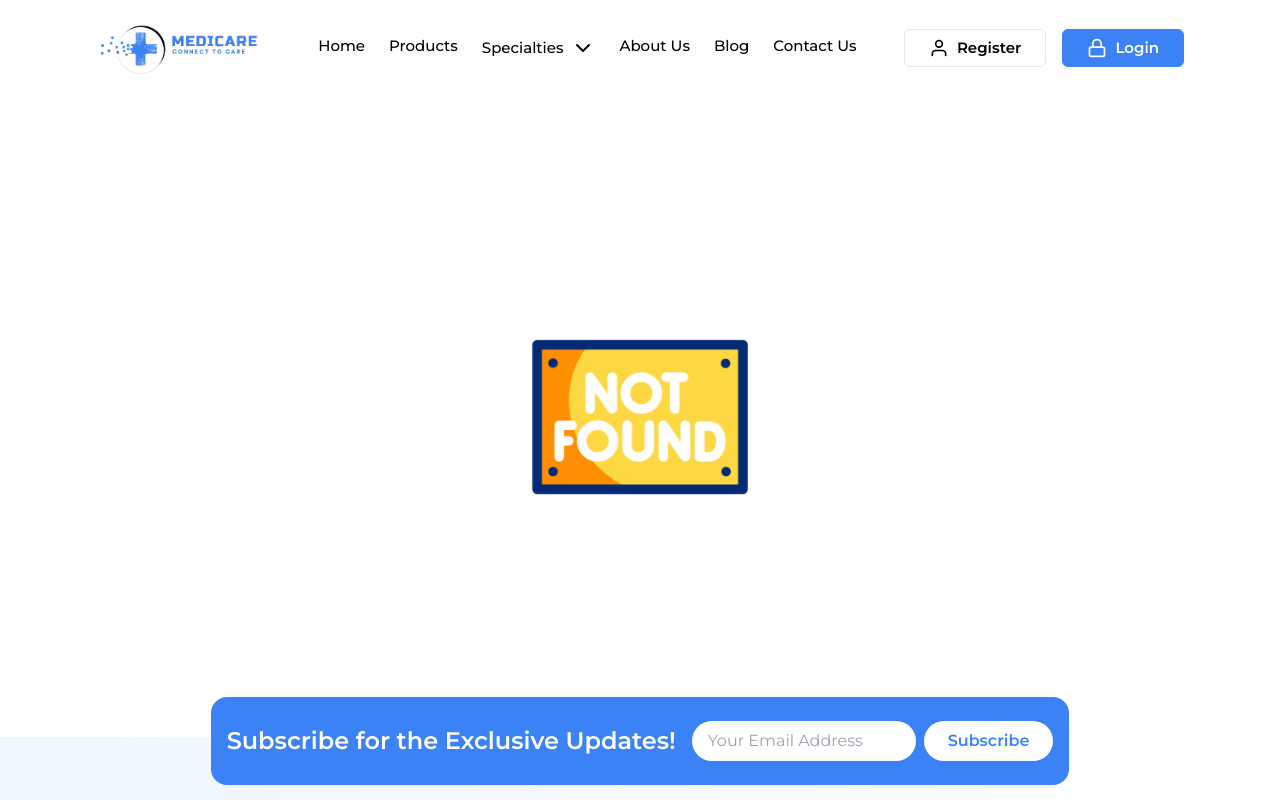
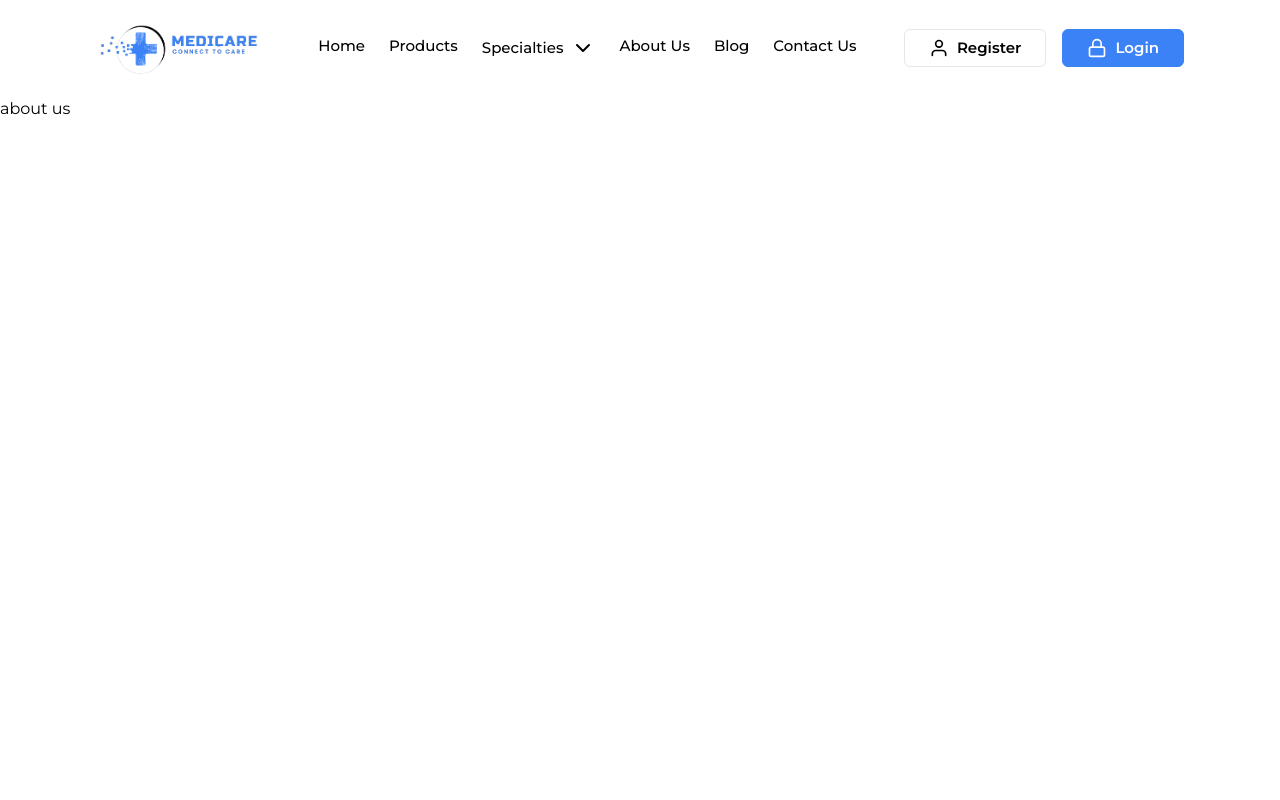
Before and after one commit to rahat2020/Medicare, a Next.js app: page /about in a window 1280 px wide. Before the commit this address had no page. Shown: the top 800 px of the page. Built offline with nearby package versions, Linux system fonts and the light colour scheme.

Commit message:
Created about us route and component

```diff
--- /dev/null
+++ b/src/app/about/page.jsx
@@ -0,0 +1,11 @@
+import React from 'react';
+
+const AboutUs = () => {
+    return (
+        <div className='h-screen'>
+            about us
+        </div>
+    );
+};
+
+export default AboutUs;
```
